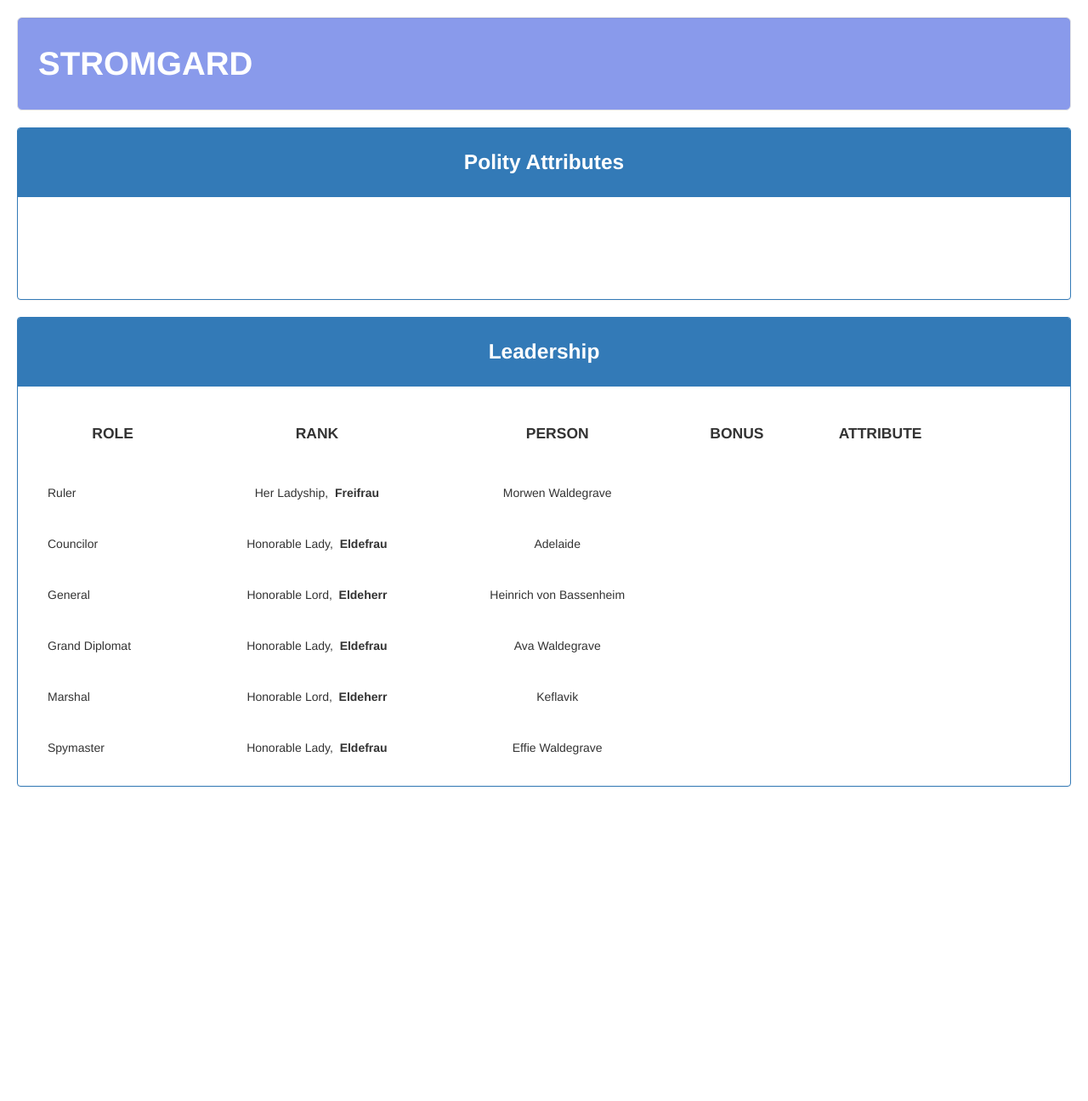
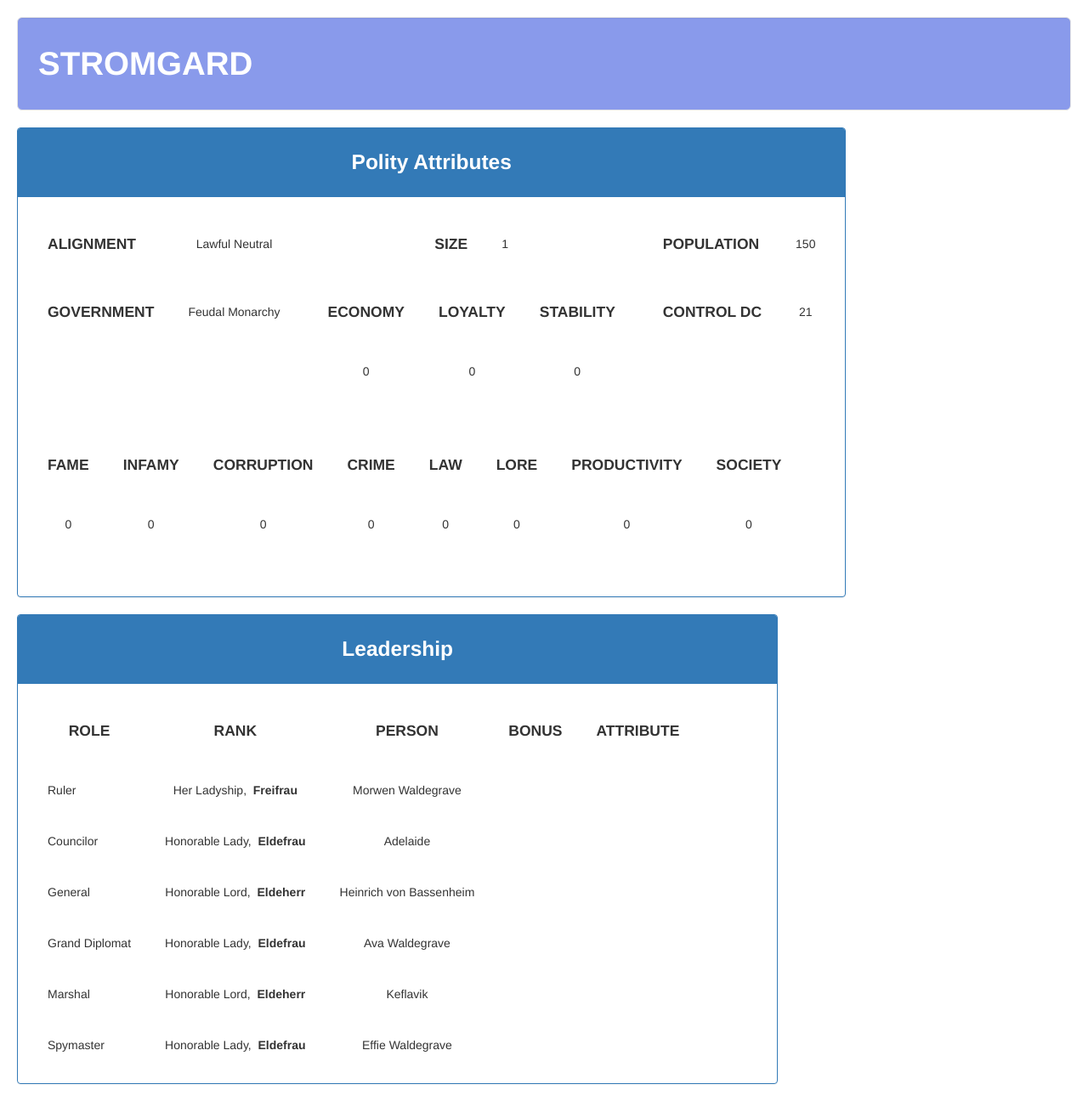
Before and after one commit to lynnreave/kingmaker5e, a Django app: page /dashboard/1 in a window 1280 px wide. Shown: the part 50-1346 px from the top of the page at 85% size. Before the commit the page ends 976 px from the top, so only its background shows below. Run offline with Django 3.2, Linux system fonts and the light colour scheme; data comes from the database, SQL or seed files in the repository; lists and menus that the app fills with data are empty; some libraries are stand-ins or nearby versions.

Commit message:
Added polity attributes card to dashboard view.

```diff
--- a/common/polity.py
+++ b/common/polity.py
@@ -1,9 +1,45 @@
 from polity.models import Polity
+from collections import OrderedDict
 
+
+class PolityAttribute:
+    def __init__(self, name):
+        self.name = name
+        self.total = 0
+        self.source_summary = ""
+        self.from_leadership = 0
+
+    def get_total(self):
+        self.total = self.from_leadership
+        sources = []
+        if self.from_leadership != 0:
+            sources.append("%s from leadership" % self.from_leadership)
+        self.source_summary = ", ".join(sources)
 
 def get_polity_details(id):
     polity = Polity.objects.get(id=id)
+
+    # determine attributes
+    # define major attributes
+    polity.economy = PolityAttribute('economy')
+    polity.loyalty = PolityAttribute('loyalty')
+    polity.stability = PolityAttribute('stability')
+    # define minor attributes
+    polity.fame = PolityAttribute('fame')
+    polity.infamy = PolityAttribute('infamy')
+    polity.corruption = PolityAttribute('corruption')
+    polity.crime = PolityAttribute('crime')
+    polity.law = PolityAttribute('law')
+    polity.lore = PolityAttribute('lore')
+    polity.productivity = PolityAttribute('productivity')
+    polity.society = PolityAttribute('society')
+    # define other attributes
+    polity.population = 0
+    polity.size = 0
+    polity.control_dc = 0
+
     # determine roles
+    # define roles
     polity.ruler = None
     polity.co_ruler = None
     polity.consort = None
@@ -19,26 +55,87 @@ def get_polity_details(id):
     polity.treasurer = None
     polity.viceroy = None
     polity.warden = None
+    # determine person in each role
+    determine_polity_leadership_roles(polity)
+
+    # apply leadership modifiers
+    apply_leadership_modifiers(polity)
+
+    # apply terrain modifiers
+    apply_terrain_modifiers(polity)
+
+    # apply settlement modifiers
+    apply_settlement_modifiers(polity)
+
+    # determine control dc
+    polity.control_dc = 20 + polity.size  # + num_districts in all settlements
+
+    # calculate total attributes
+    polity.economy.get_total()
+    polity.loyalty.get_total()
+    polity.stability.get_total()
+    polity.fame.get_total()
+    polity.infamy.get_total()
+    polity.corruption.get_total()
+    polity.crime.get_total()
+    polity.law.get_total()
+    polity.lore.get_total()
+    polity.productivity.get_total()
+    polity.society.get_total()
+
+    return {'polity': polity}
+
+
+def apply_leadership_modifiers(polity):
+    return {}
+
+
+def apply_terrain_modifiers(polity):
+    return {}
+
+
+def apply_settlement_modifiers(polity):
+    return {}
+
+
+def determine_polity_leadership_roles(polity):
     citizens = polity.person.order_by('leadership_role__ranking', 'leadership_role__name')
     polity.leadership = []
     for person in citizens:
         role = person.leadership_role.name.lower()
-        if role == 'ruler': polity.ruler = person
-        elif role == 'co-ruler': polity.co_ruler = person
-        elif role == 'consort': polity.consort = person
-        elif role == 'councilor': polity.ruler = person
-        elif role == 'general': polity.general = person
-        elif role == 'grand diplomat': polity.grand_diplomat = person
-        elif role == 'heir': polity.heir = person
-        elif role == 'high priest': polity.high_priest = person
-        elif role == 'magister': polity.magister = person
-        elif role == 'marshal': polity.marshal = person
-        elif role == 'royal enforcer': polity.royal_enforcer = person
-        elif role == 'spymaster': polity.spymaster = person
-        elif role == 'treasurer': polity.treasurer = person
-        elif role == 'viceroy': polity.viceroy = person
-        elif role == 'warden': polity.warden = person
-        else: role = None
-        if role is not None: polity.leadership.append(person)
+        if role == 'ruler':
+            polity.ruler = person
+        elif role == 'co-ruler':
+            polity.co_ruler = person
+        elif role == 'consort':
+            polity.consort = person
+        elif role == 'councilor':
+            polity.ruler = person
+        elif role == 'general':
+            polity.general = person
+        elif role == 'grand diplomat':
+            polity.grand_diplomat = person
+        elif role == 'heir':
+            polity.heir = person
+        elif role == 'high priest':
+            polity.high_priest = person
+        elif role == 'magister':
+            polity.magister = person
+        elif role == 'marshal':
+            polity.marshal = person
+        elif role == 'royal enforcer':
+            polity.royal_enforcer = person
+        elif role == 'spymaster':
+            polity.spymaster = person
+        elif role == 'treasurer':
+            polity.treasurer = person
+        elif role == 'viceroy':
+            polity.viceroy = person
+        elif role == 'warden':
+            polity.warden = person
+        else:
+            role = None
+        if role is not None:
+            polity.leadership.append(person)
 
-    return {'polity': polity}
+    return {}
--- a/core/templates/core/dashboard.html
+++ b/core/templates/core/dashboard.html
@@ -3,26 +3,104 @@
 {% extends 'base.html' %}
 
 {% block content %}
-    <div class="panel panel-primary">
+    <div class="panel panel-primary" style="display: inline-block;">
         <div class="panel-heading">
             <h3 style="color: #ffffff; text-align: center; ">Polity Attributes</h3>
         </div>
         <div class="panel-body">
-            <table>
+            <table style="float: left;">
+                <tbody>
+                    <tr>
+                        <td class="tb_lcell"><h4>ALIGNMENT</h4></td>
+                        <td class="tb_ccell">Lawful Neutral</td>
+                    </tr>
+                    <tr>
+                        <td class="tb_lcell"><h4>GOVERNMENT</h4></td>
+                        <td class="tb_ccell">Feudal Monarchy</td>
+                    </tr>
+                </tbody>
+            </table>
+            <table style="float: right;">
+                <tbody>
+                    <tr>
+                        <td class="tb_lcell"><h4>POPULATION</h4></td>
+                        <td class="tb_ccell">150</td>
+                    </tr>
+                    <tr>
+                        <td class="tb_lcell"><h4>CONTROL DC</h4></td>
+                        <td class="tb_ccell">21</td>
+                    </tr>
+                </tbody>
+            </table>
+            <table style="margin: 0 auto; ">
+                <tbody>
+                    <tr>
+                        <td class="tb_ccell"><h4>SIZE</h4></td>
+                        <td class="tb_ccell">1</td>
+                    </tr>
+                </tbody>
+            </table>
+            <table style="margin: 0 auto; ">
                 <thead>
                     <tr>
-                    <th class="th_ccell"><h4></h4></th>
+                        <th class="th_ccell"><h4>ECONOMY</h4></th>
+                        <th class="th_ccell"><h4>LOYALTY</h4></th>
+                        <th class="th_ccell"><h4>STABILITY</h4></th>
                     </tr>
                 </thead>
                 <tbody>
                     <tr>
-                    <td class="tb_ccell"></td>
+                        <td class="tb_ccell">{{ polity.economy.total }}</td>
+                        <td class="tb_ccell">{{ polity.loyalty.total }}</td>
+                        <td class="tb_ccell">{{ polity.stability.total }}</td>
+                    </tr>
+                    <tr>
+                        <td class="tb_ccell">{{ polity.economy.source_summary }}</td>
+                        <td class="tb_ccell">{{ polity.loyalty.source_summary }}</td>
+                        <td class="tb_ccell">{{ polity.stability.source_summary }}</td>
+                    </tr>
+                </tbody>
+            </table>
+            <table style="margin: 0 auto; ">
+                <thead>
+                    <tr>
+                        <th class="th_ccell"><h4>FAME</h4></th>
+                        <th class="th_ccell"><h4>INFAMY</h4></th>
+                        <th class="th_ccell"><h4>CORRUPTION</h4></th>
+                        <th class="th_ccell"><h4>CRIME</h4></th>
+                        <th class="th_ccell"><h4>LAW</h4></th>
+                        <th class="th_ccell"><h4>LORE</h4></th>
+                        <th class="th_ccell"><h4>PRODUCTIVITY</h4></th>
+                        <th class="th_ccell"><h4>SOCIETY</h4></th>
+                    </tr>
+                </thead>
+                <tbody>
+                    <tr>
+                        <td class="tb_ccell">{{ polity.fame.total }}</td>
+                        <td class="tb_ccell">{{ polity.infamy.total }}</td>
+                        <td class="tb_ccell">{{ polity.corruption.total }}</td>
+                        <td class="tb_ccell">{{ polity.crime.total }}</td>
+                        <td class="tb_ccell">{{ polity.law.total }}</td>
+                        <td class="tb_ccell">{{ polity.lore.total }}</td>
+                        <td class="tb_ccell">{{ polity.productivity.total }}</td>
+                        <td class="tb_ccell">{{ polity.society.total }}</td>
+                    </tr>
+                    <tr>
+                        <td class="tb_ccell">{{ polity.fame.source_summary }}</td>
+                        <td class="tb_ccell">{{ polity.loyalty.source_summary }}</td>
+                        <td class="tb_ccell">{{ polity.infamy.source_summary }}</td>
+                        <td class="tb_ccell">{{ polity.corruption.source_summary }}</td>
+                        <td class="tb_ccell">{{ polity.crime.source_summary }}</td>
+                        <td class="tb_ccell">{{ polity.law.source_summary }}</td>
+                        <td class="tb_ccell">{{ polity.lore.source_summary }}</td>
+                        <td class="tb_ccell">{{ polity.productivity.source_summary }}</td>
+                        <td class="tb_ccell">{{ polity.society.source_summary }}</td>
                     </tr>
                 </tbody>
             </table>
         </div>
     </div>
-    <div class="panel panel-primary">
+    <div class="panel panel-primary" style="display: inline-block;">
         <div class="panel-heading">
             <h3 style="color: #ffffff; text-align: center; ">Leadership</h3>
         </div>
--- a/static/css/custom.css
+++ b/static/css/custom.css
@@ -68,3 +68,23 @@
 .person h1 a, .person h1 a:visited {
     color: #000000;
 }
+
+.ul_centered {
+    text-align: justify;
+}
+.ul_centered:after {
+    content: '';
+    display: inline-block;
+    width: 100%;
+}
+.ul_centered:before {
+    content: '';
+    display: block;
+    margin-top: -1.25em;
+}
+.li_centered {
+    display: inline-block;
+    margin-right: -.25em;
+    position: relative;
+    top: 1.25em;
+}
```
Lines whose indentation alone changed are shown as unchanged.
